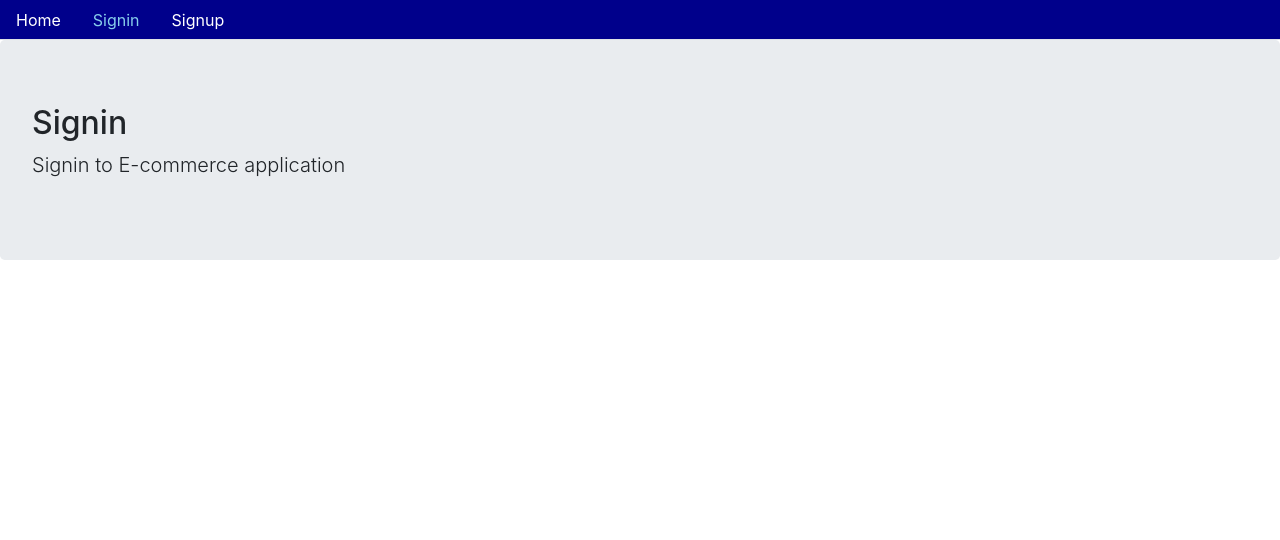
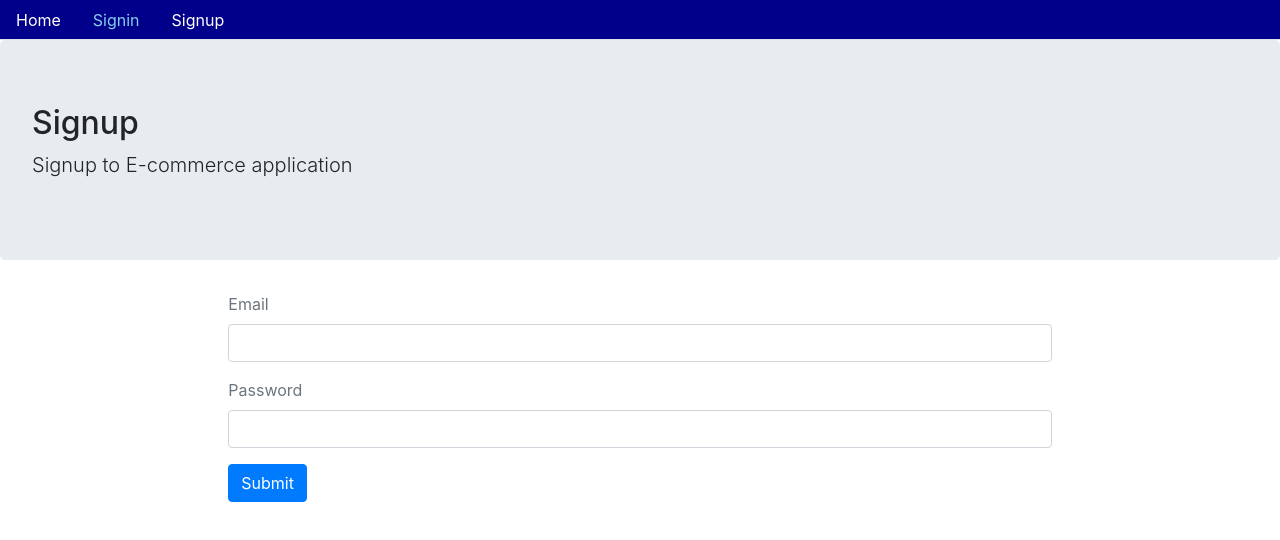
Before and after one commit to AmanKhan9/React-Ecommerce, a React (Create React App) app in the folder client/: page /signin in a window 1280 px wide. Shown: the top 540 px of the page. Built offline with nearby package versions, Linux system fonts and the light colour scheme; no server answers.

Commit message:
Signin page

```diff
--- /dev/null
+++ b/client/src/auth/index.js
@@ -0,0 +1,35 @@
+import { API } from "../config";
+
+export const signup = (user) => {
+  return fetch(`${API}/signup`, {
+    method: "POST",
+    headers: {
+      Accept: "application/json",
+      "Content-Type": "application/json",
+    },
+    body: JSON.stringify(user),
+  })
+    .then((res) => {
+      return res.json();
+    })
+    .catch((err) => {
+      console.log(err);
+    });
+};
+
+export const signin = (user) => {
+  return fetch(`${API}/signin`, {
+    method: "POST",
+    headers: {
+      Accept: "application/json",
+      "Content-Type": "application/json",
+    },
+    body: JSON.stringify(user),
+  })
+    .then((res) => {
+      return res.json();
+    })
+    .catch((err) => {
+      console.log(err);
+    });
+};
--- a/client/src/user/Signin.js
+++ b/client/src/user/Signin.js
@@ -1,11 +1,98 @@
-import React from "react";
+import React, { useState } from "react";
 import Layout from "../core/Layout";
+import { signin } from "../auth";
+import { Redirect } from "react-router-dom";
 
-const Signin = () => (
-  <Layout
-    title='Signin'
-    description='Signin to E-commerce application'
-  ></Layout>
-);
+const Signin = () => {
+  const [values, setValues] = useState({
+    email: "",
+    password: "",
+    error: "",
+    loading: false,
+    redirectToReferrer: false,
+  });
+
+  const { email, password, loading, error, redirectToReferrer } = values;
+
+  const handleChange = (name) => (event) => {
+    setValues({ ...values, error: false, [name]: event.target.value });
+  };
+
+  const clickSubmit = (event) => {
+    event.preventDefault();
+    setValues({ ...values, error: false, loading: true });
+    signin({ email, password }).then((data) => {
+      if (data.error) {
+        setValues({ ...values, error: data.error, loading: false });
+      } else {
+        setValues({
+          ...values,
+          redirectToReferrer: true,
+        });
+      }
+    });
+  };
+
+  const signInForm = () => (
+    <form>
+      <div className='form-group'>
+        <label className='text-muted'>Email</label>
+        <input
+          onChange={handleChange("email")}
+          type='email'
+          className='form-control'
+          value={email}
+        />
+      </div>
+      <div className='form-group'>
+        <label className='text-muted'>Password</label>
+        <input
+          onChange={handleChange("password")}
+          type='password'
+          className='form-control'
+          value={password}
+        />
+      </div>
+      <button onClick={clickSubmit} className='btn btn-primary'>
+        Submit
+      </button>
+    </form>
+  );
+
+  const showError = () => (
+    <div
+      className='alert alert-danger'
+      style={{ display: error ? "" : "none" }}
+    >
+      {error}
+    </div>
+  );
+
+  const showLoading = () =>
+    loading && (
+      <div className='alert alert-info'>
+        <h2>Loading...</h2>
+      </div>
+    );
+
+  const redirectUser = () => {
+    if (redirectToReferrer) {
+      return <Redirect to='/' />;
+    }
+  };
+
+  return (
+    <Layout
+      className='container col-md-8 offset-md-2'
+      title='Signup'
+      description='Signup to E-commerce application'
+    >
+      {showLoading()}
+      {showError()}
+      {signInForm()}
+      {redirectUser()}
+    </Layout>
+  );
+};
 
 export default Signin;
--- a/client/src/user/Signup.js
+++ b/client/src/user/Signup.js
@@ -1,6 +1,6 @@
 import React, { useState } from "react";
 import Layout from "../core/Layout";
-import { API } from "../config";
+import { signup } from "../auth";
 import { Link } from "react-router-dom";
 
 const Signup = () => {
@@ -35,23 +35,6 @@
         });
       }
     });
-  };
-
-  const signup = (user) => {
-    return fetch(`${API}/signup`, {
-      method: "POST",
-      headers: {
-        Accept: "application/json",
-        "Content-Type": "application/json",
-      },
-      body: JSON.stringify(user),
-    })
-      .then((res) => {
-        return res.json();
-      })
-      .catch((err) => {
-        console.log(err);
-      });
   };
 
   const signUpForm = () => (
```
